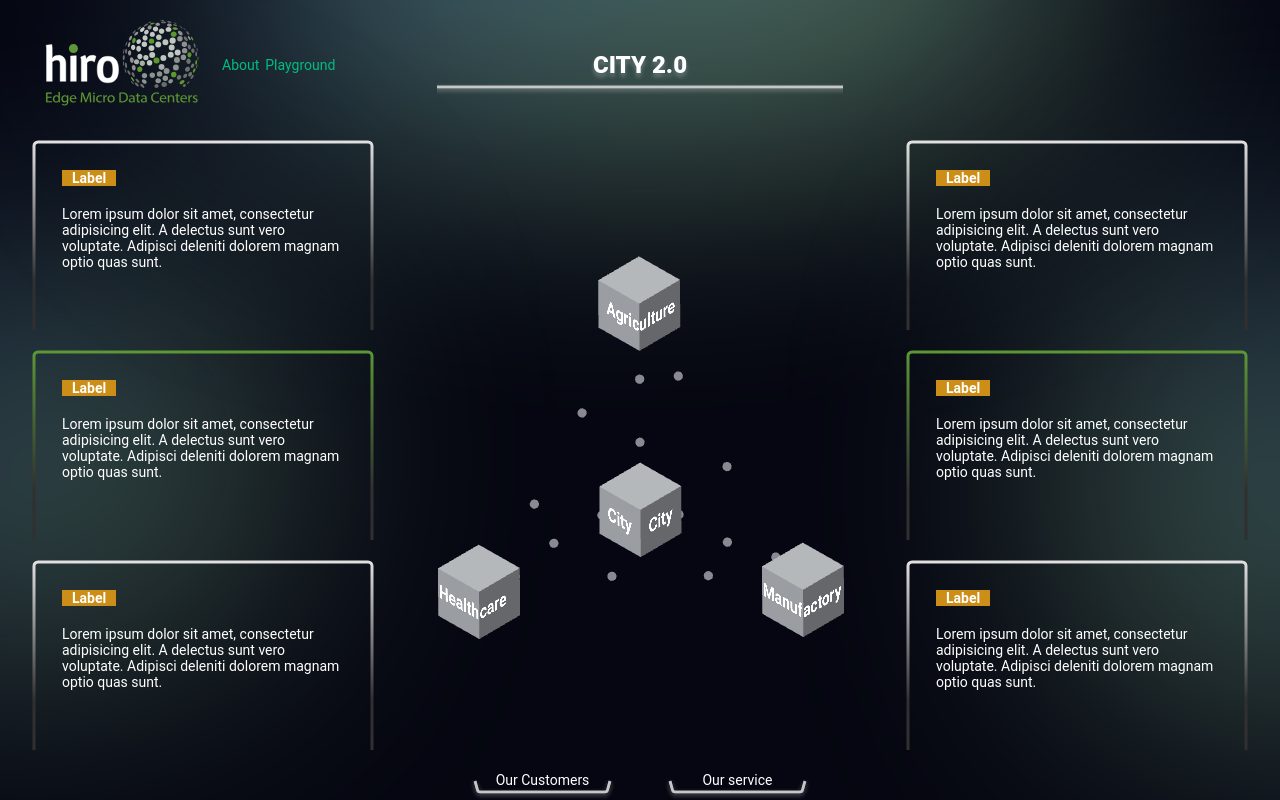
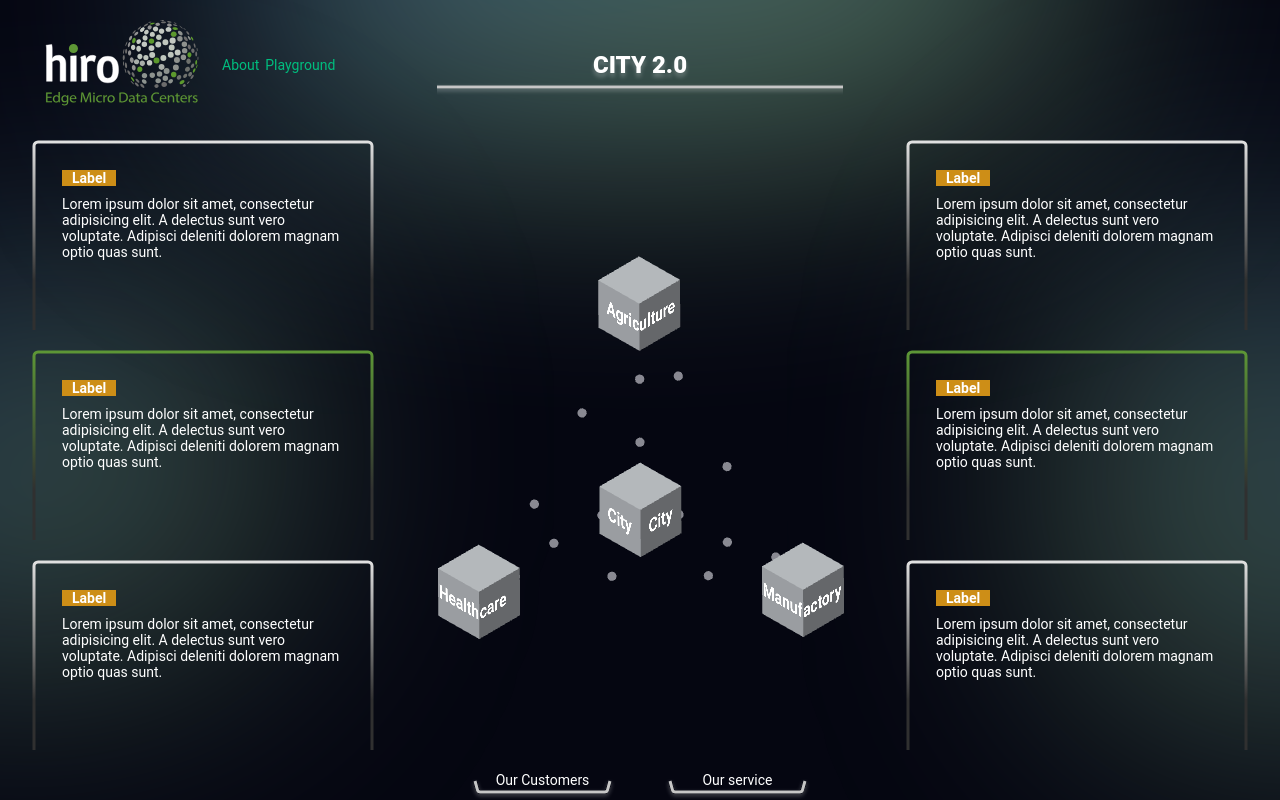
Before and after one commit to HIRO-MicroDataCenters-BV/hiro-website, a Vue app: page /city in a window 1280 px wide. Built offline with nearby package versions, Linux system fonts and the light colour scheme.

Commit message:
fixed logo label position

```diff
--- a/src/components/AppCard.vue
+++ b/src/components/AppCard.vue
@@ -62,7 +62,7 @@ defineProps({
 .app-card {
   display: flex;
   flex-direction: column;
-  gap: 20px;
+  gap: 10px;
   position: relative;
   padding: 30px;
   width: 342px;
@@ -77,6 +77,8 @@ defineProps({
 
 .app-card__label-container {
   display: flex;
+  justify-content: space-between;
+  align-items: center;
 }
 
 .app-card__label {
```
